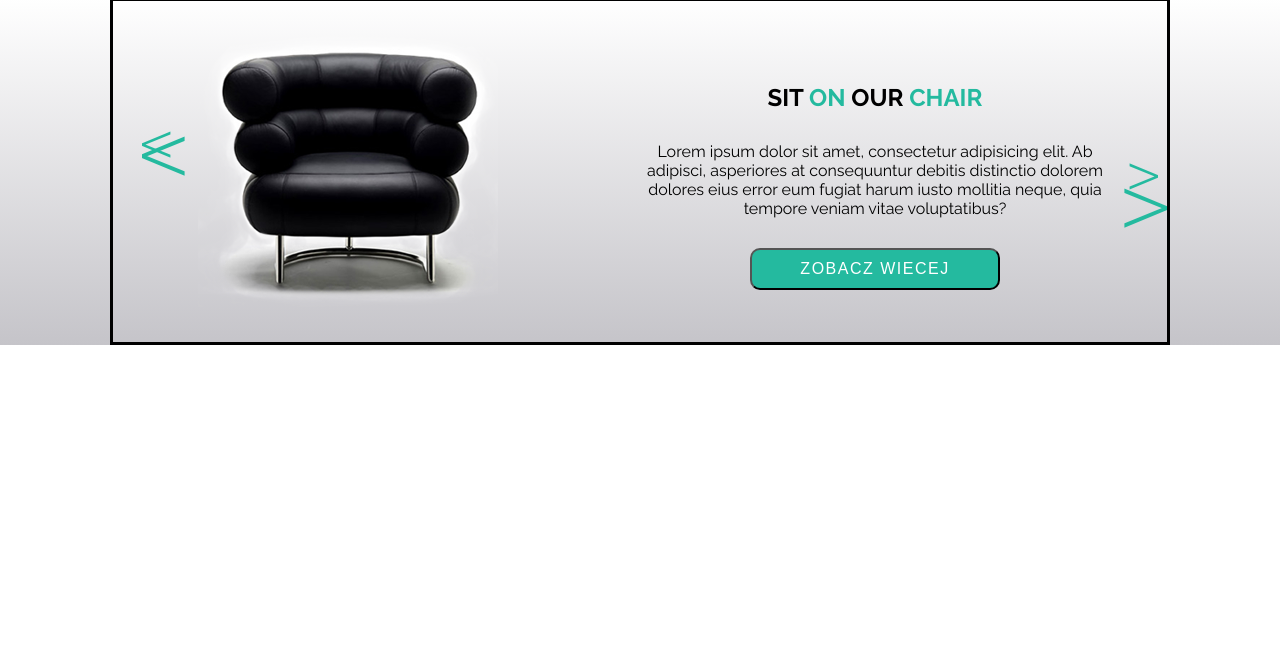
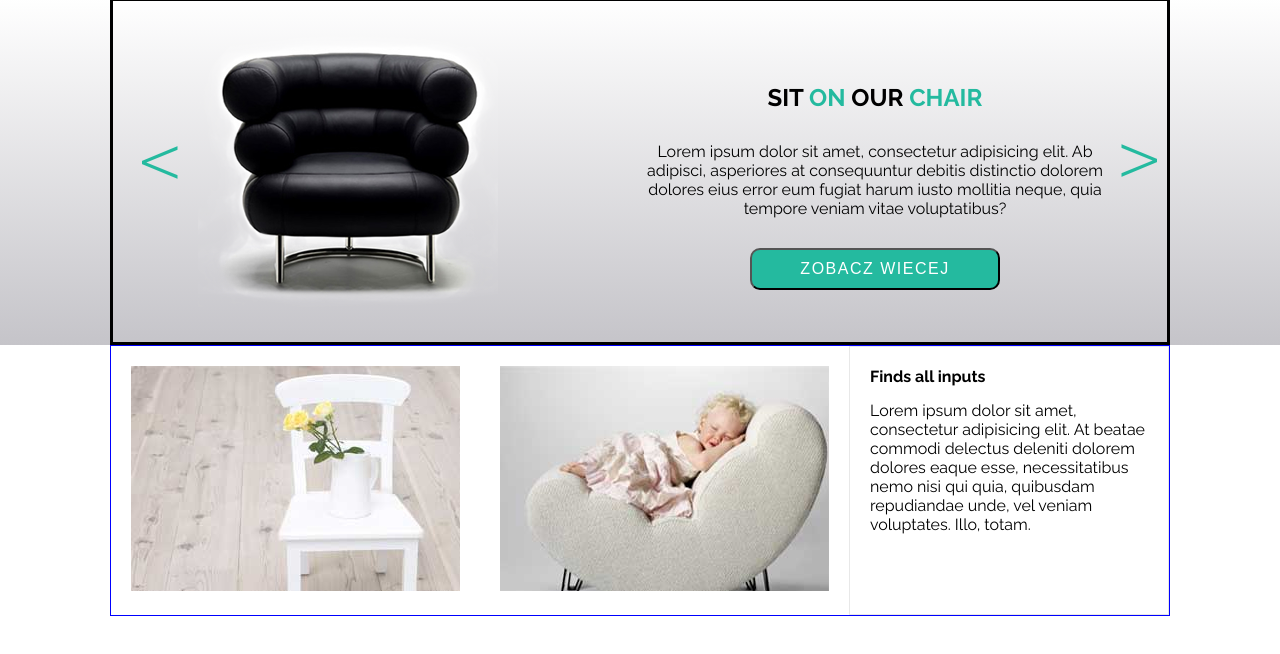
Before and after one commit to Votex874/SitOnChair, a plain HTML site: page index.html in a window 1280 px wide. Shown: the part 66-720 px from the top of the page. Drawn offline with Linux system fonts and the light colour scheme.

Commit message:
podstawa sekcji2

```diff
--- a/css/style.css
+++ b/css/style.css
@@ -102,26 +102,6 @@ li ul li
     align-items: center;
     position: relative;
 }
-.section1_box-img:before
-{
-    content: "V";
-    position: absolute;
-    font-size: 60px;
-    transform: rotate(90deg);
-    top: 120px;
-    left: 30px;
-    color: #24BA9F;
-}
-.section1_box_text:after
-{
-    content: "V";
-    position: absolute;
-    font-size: 60px;
-    transform: rotate(270deg);
-    top: 120px;
-    right: 0;
-    color: #24BA9F;
-}
 
 .section1_box_text button
 {
@@ -162,10 +142,10 @@ li ul li
 .V_link
 {
     position: absolute;
-    font-size: 40px;
+    font-size: 50px;
     color: black;
     transform: rotate(90deg);
-    top: 120px;
+    bottom: 150px;
     left: 30px;
 }
 .section1_box_text
@@ -176,10 +156,10 @@ li ul li
 .V_link2
 {
     position: absolute;
-    font-size: 40px;
+    font-size: 50px;
     color: black;
     transform: rotate(270deg);
-    top: 100px;
+    bottom: 100px;
     right: 10px;
 
 }
@@ -189,3 +169,31 @@ li ul li
     color: #24BA9F;
     z-index: 1;
 }
+.section2
+{
+    width: 1060px;
+    margin: 0 auto;
+    border: 1px solid blue;
+}
+
+.section2
+{
+    display: flex;
+}
+.section2_box
+{
+    display: flex;
+    justify-content: space-between;
+}
+.section2_box > div
+{
+    padding: 20px;
+}
+.section2_box div:last-child
+{
+    border: 1px solid #E8E8E8;
+}
+.section2_box div h4
+{
+    padding-bottom: 15px;
+}
--- a/index.html
+++ b/index.html
@@ -42,7 +42,19 @@
                 </div>
             </div>
         </section>
-        <section></section>
+        <section class="section2">
+            <div class="section2_box">
+                <div><img src="images/box1_img.jpg" /></div>
+                <div><img src="images/box2_img.jpg" /></div>
+                <div>
+                    <h4>Finds all inputs</h4>
+                    <p>Lorem ipsum dolor sit amet, consectetur adipisicing elit. At beatae commodi delectus deleniti
+                    dolorem dolores eaque esse, necessitatibus nemo nisi qui quia, quibusdam repudiandae unde, vel
+                    veniam voluptates. Illo, totam.
+                    </p>
+                </div>
+            </div>
+        </section>
         <section></section>
         <section></section>
     </main>
```
